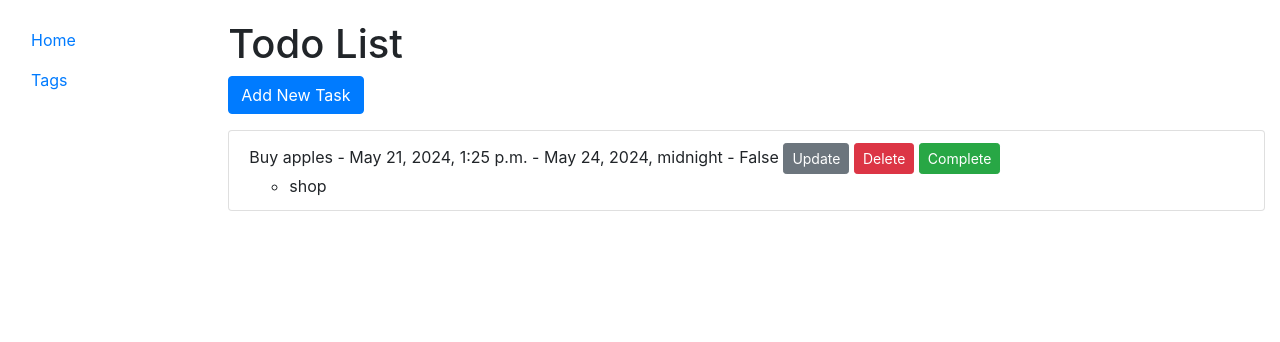
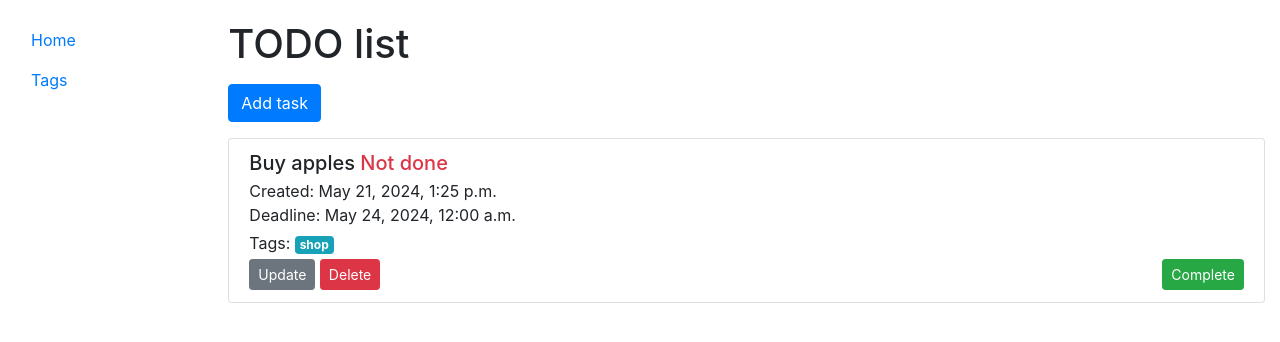
Before and after one commit to March1205/todo-list, a Django app: page / in a window 1280 px wide. Shown: the top 342 px of the page. Run offline with Django 5.2, Linux system fonts and the light colour scheme; data comes from the database, SQL or seed files in the repository.

Commit message:
update templates to match the design

```diff
--- a/templates/list/index.html
+++ b/templates/list/index.html
@@ -3,25 +3,42 @@
 {% block title %}<title>Todo List - Home</title>{% endblock %}
 
 {% block content %}
-<h1>Todo List</h1>
-<a href="{% url 'list:task_create' %}" class="btn btn-primary mb-3">Add New Task</a>
-<ul class="list-group">
+<h1 class="mb-3">TODO list</h1>
+<a href="{% url 'list:task_create' %}" class="btn btn-primary mb-3">Add task</a>
+<div class="list-group">
     {% for task in tasks %}
-        <li class="list-group-item">
-            {{ task.content }} - {{ task.created_at }} - {{ task.deadline }} - {{ task.is_done }}
-            <a href="{% url 'list:task_update' task.id %}" class="btn btn-secondary btn-sm">Update</a>
-            <a href="{% url 'list:task_delete' task.id %}" class="btn btn-danger btn-sm">Delete</a>
-            {% if not task.is_done %}
-                <a href="{% url 'list:toggle_status' task.id %}" class="btn btn-success btn-sm">Complete</a>
-            {% else %}
-                <a href="{% url 'list:toggle_status' task.id %}" class="btn btn-warning btn-sm">Undo</a>
-            {% endif %}
-            <ul>
+        <div class="list-group-item">
+            <h5 class="mb-1">{{ task.content }}
+                {% if task.is_done %}
+                    <span class="text-success">Done</span>
+                {% else %}
+                    <span class="text-danger">Not done</span>
+                {% endif %}
+            </h5>
+            <p class="mb-1">Created: {{ task.created_at|date:"F j, Y, g:i a" }}
+                {% if task.deadline %}
+                    <br>Deadline: {{ task.deadline|date:"F j, Y, g:i a" }}
+                {% endif %}
+            </p>
+            <p class="mb-1">Tags:
                 {% for tag in task.tags.all %}
-                    <li>{{ tag.name }}</li>
+                    <span class="badge badge-info">{{ tag.name }}</span>
                 {% endfor %}
-            </ul>
-        </li>
+            </p>
+            <div class="d-flex justify-content-between">
+                <div>
+                    <a href="{% url 'list:task_update' pk=task.id %}" class="btn btn-secondary btn-sm">Update</a>
+                    <a href="{% url 'list:task_delete' pk=task.id %}" class="btn btn-danger btn-sm">Delete</a>
+                </div>
+                <div>
+                    {% if not task.is_done %}
+                        <a href="{% url 'list:toggle_status' pk=task.id %}" class="btn btn-success btn-sm">Complete</a>
+                    {% else %}
+                        <a href="{% url 'list:toggle_status' pk=task.id %}" class="btn btn-warning btn-sm">Undo</a>
+                    {% endif %}
+                </div>
+            </div>
+        </div>
     {% endfor %}
-</ul>
+</div>
 {% endblock %}
```
Also changed, not shown: templates/list/tag_list.html (+16 -7 lines), templates/list/task_form.html (+6 -2 lines).
